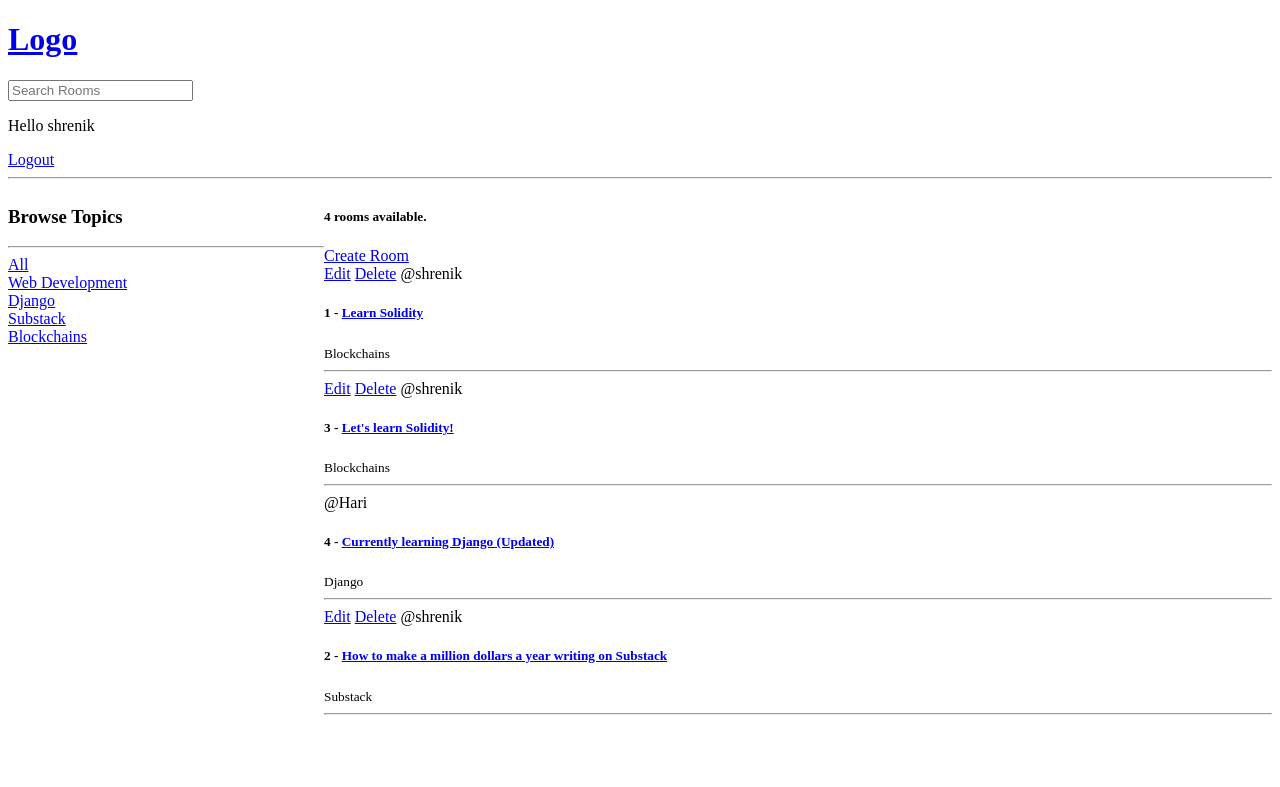
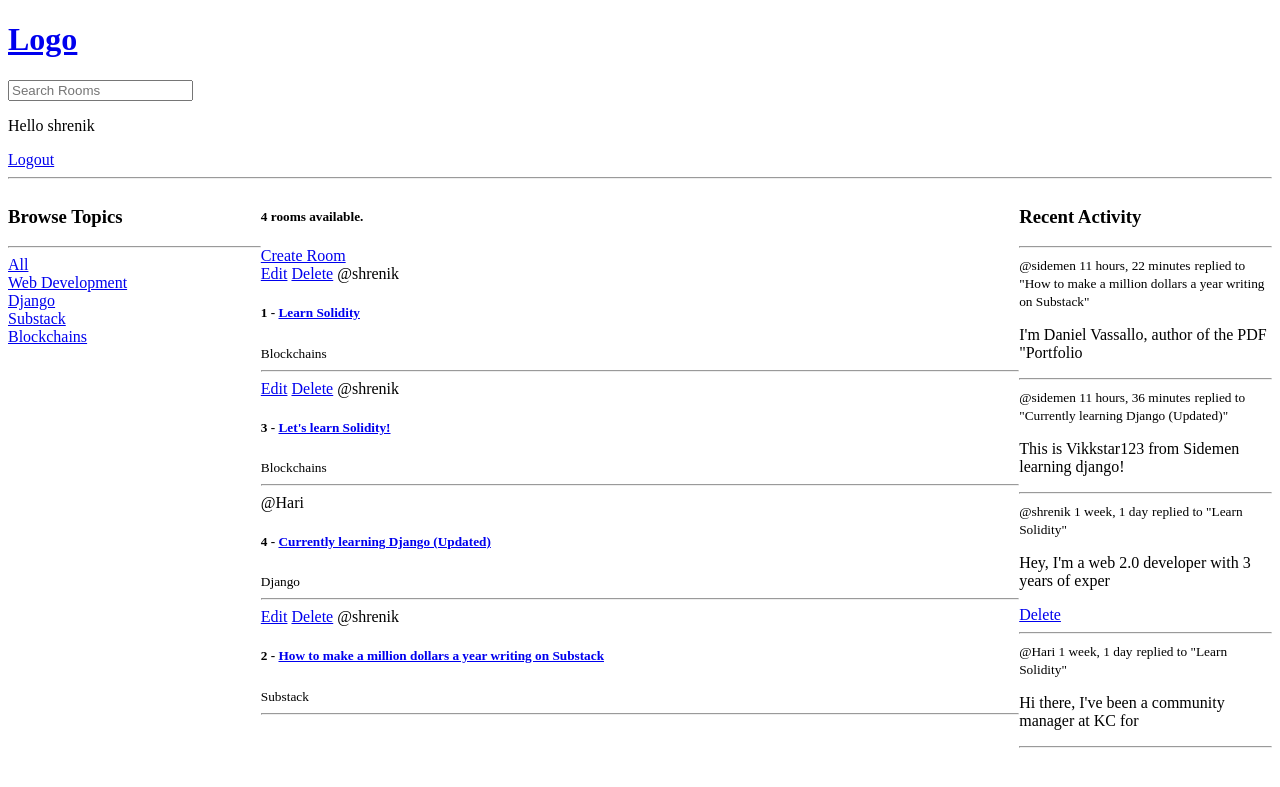
Before and after one commit to shrenikr235/stumbleupon, a Django app: page / in a window 1280 px wide. Shown: the top 787 px of the page. Run offline with Django 4.2, Linux system fonts and the light colour scheme; a user stored in the database is signed in; data comes from the database, SQL or seed files in the repository; both versions use the stored data as it was after the commit.

Commit message:
Activity component done

```diff
--- a/base/models.py
+++ b/base/models.py
@@ -38,6 +38,9 @@ class Message(models.Model):
     updated = models.DateTimeField(auto_now=True)
     created = models.DateTimeField(auto_now_add=True)
 
+    class Meta:
+        ordering = ["-updated", "-created"]
+
     def __str__(self):
         message_preview = self.body[0:50]
         return message_preview
--- /dev/null
+++ b/base/templates/base/activity_component.html
@@ -0,0 +1,13 @@
+<h3>Recent Activity</h3>
+<hr>
+{% for message in room_messages %}
+    <div>
+        <small>@{{ message.user }} {{ message.created | timesince }}</small>
+        <small>replied to "{{ message.room }}"</small>
+        <p>{{ message }}</p>
+        {% if request.user == message.user %}
+            <a href="{% url 'delete-message' message.id %}">Delete</a>
+        {% endif %}
+        <hr>
+    </div>
+{% endfor %}
--- /dev/null
+++ b/base/templates/base/feed_component.html
@@ -0,0 +1,12 @@
+{% for room in rooms %}
+<div>
+    {% if request.user == room.host %}
+    <a href="{% url 'update-room' room.id %}">Edit</a>
+    <a href="{% url 'delete-room' room.id %}">Delete</a>
+    {% endif %}
+    <span>@{{ room.host.username }}</span>
+    <h5>{{room.id}} - <a href="{% url 'room' room.id %}">{{room.name}}</a></h5>
+    <small>{{ room.topic.name }}</small>
+    <hr>
+</div>
+{% endfor %}
--- a/base/templates/base/home.html
+++ b/base/templates/base/home.html
@@ -5,39 +5,23 @@
 <style>
     .home-container {
         display: grid;
-        grid-template-columns: 1fr 3fr;
+        grid-template-columns: 1fr 3fr 1fr;
     }
 </style>
 <div class="home-container">
     <div>
-        <h3>Browse Topics</h3>
-        <hr>
-        <div>
-            <a href="{% url 'home' %}">All</a>
-        </div>
-        {% for topic in topics %}
-            <div>
-                <a href="{% url 'home' %}?q={{topic.name}}">{{topic.name}}</a>
-            </div>
-        {% endfor %}
+        {% include "base/topics_component.html" %}
     </div>
     <div>
         <h5>{{room_count}} rooms available.</h5>
         <a href="{% url 'create-room' %}">Create Room</a>
         <div>
-            {% for room in rooms %}
-                <div>
-                    {% if request.user == room.host %}
-                    <a href="{% url 'update-room' room.id %}">Edit</a>
-                    <a href="{% url 'delete-room' room.id %}">Delete</a>
-                    {% endif %}
-                    <span>@{{ room.host.username }}</span>
-                    <h5>{{room.id}} - <a href="{% url 'room' room.id %}">{{room.name}}</a></h5>
-                    <small>{{ room.topic.name }}</small>
-                    <hr>
-                </div>
-            {% endfor %}
+            {% include "base/feed_component.html" %}
         </div>
+    </div>
+
+    <div>
+        {% include "base/activity_component.html" %}
     </div>
 </div>
 
--- /dev/null
+++ b/base/templates/base/topics_component.html
@@ -0,0 +1,10 @@
+<h3>Browse Topics</h3>
+<hr>
+<div>
+    <a href="{% url 'home' %}">All</a>
+</div>
+{% for topic in topics %}
+    <div>
+        <a href="{% url 'home' %}?q={{topic.name}}">{{topic.name}}</a>
+    </div>
+{% endfor %}
--- a/base/views.py
+++ b/base/views.py
@@ -92,7 +92,14 @@ def home(request):
 
     topics = Topic.objects.all()
     room_count = rooms.count()
-    context = {"rooms": rooms, "topics": topics, "room_count": room_count}
+
+    # recent activity feature
+    # room_messages = Message.objects.all()
+    room_messages = Message.objects.filter(Q(room__topic__name__icontains = q)) # filter by room name
+
+
+
+    context = {"rooms": rooms, "topics": topics, "room_count": room_count, "room_messages": room_messages}
     return render(request, "base/home.html", context)
 
 def room(request, pk):
@@ -103,7 +110,7 @@ def room(request, pk):
 
     room = Room.objects.get(id=pk)
     # chatroom messages CRUD
-    room_messages = room.message_set.all().order_by("-created") # query child objects of speific room
+    room_messages = room.message_set.all() # query child objects of speific room
 
     participants = room.participants.all()
 
```
Also changed, not shown: db.sqlite3.
